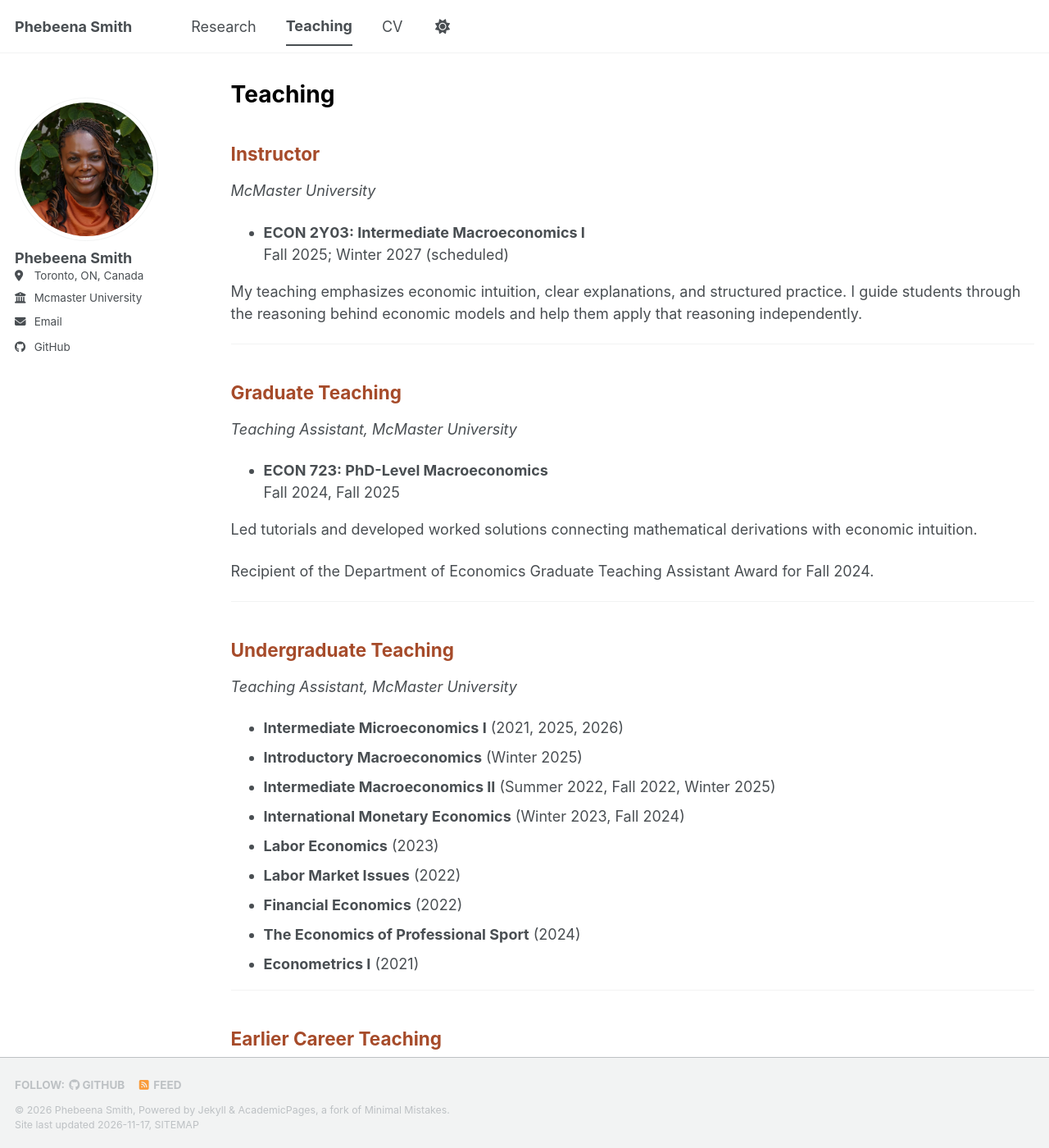
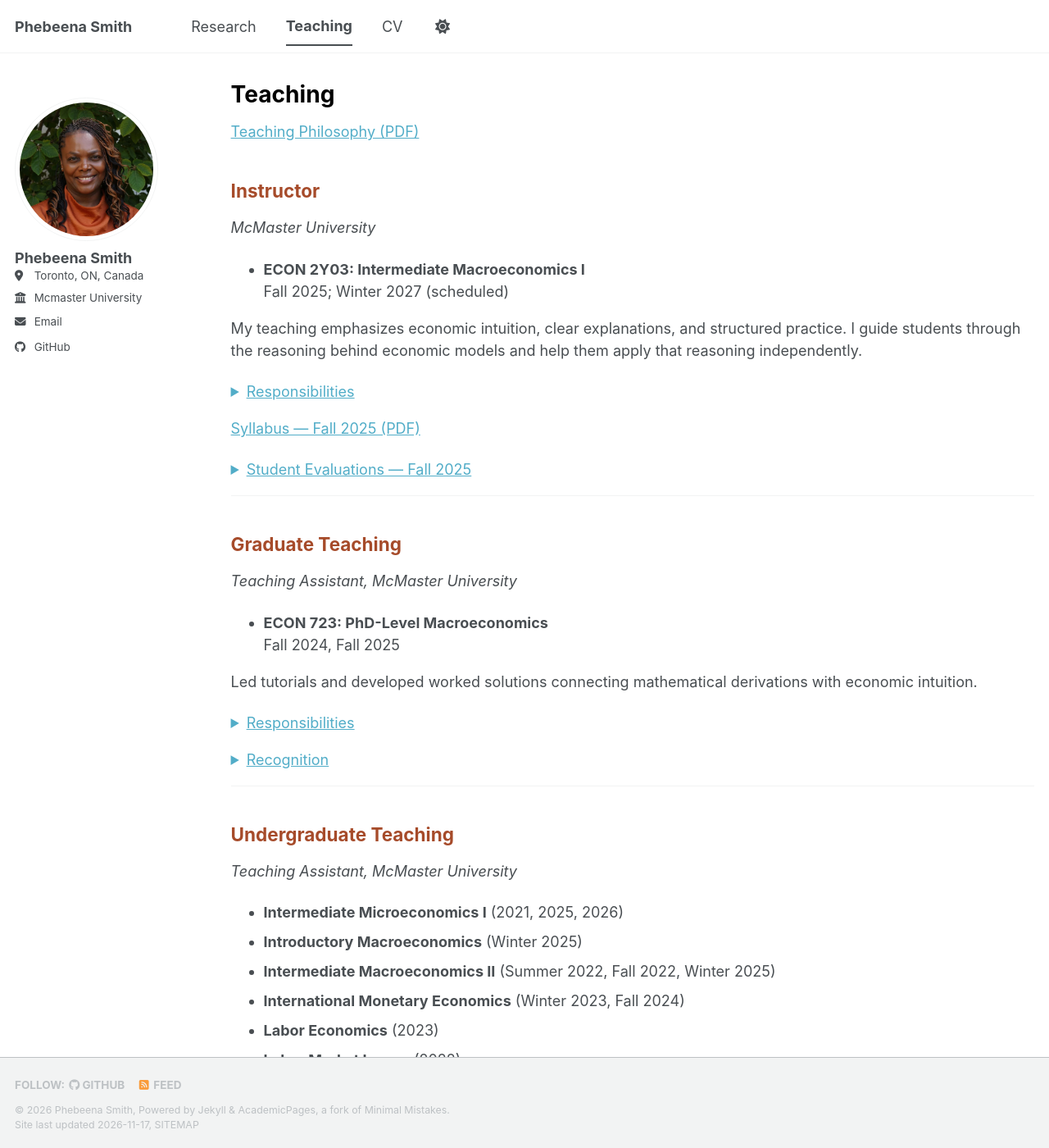
Before and after one commit to phebeenasmith/phebeenasmith.github.io, a Jekyll site: the page built from _pages/teaching.html, in a window 1280 px wide and 1400 px high. Shown: the whole window at 82% size. Built offline with Jekyll 4.4.1, drawn with Linux system fonts in a browser that asks for light colours; a style sheet for code colours, icons or effects is not loaded.

Commit message:
Update teaching.html

```diff
--- a/_pages/teaching.html
+++ b/_pages/teaching.html
@@ -9,9 +9,38 @@ author_profile: true
   .page__title {
     color: #000000 !important;
   }
+
+  .teaching-section-heading {
+    color: #A64B2A;
+  }
+
+  .teaching-institution {
+    color: #000000;
+  }
+
+  .teaching-details {
+    margin-bottom: 1em;
+  }
+
+  .teaching-details summary {
+    cursor: pointer;
+    color: #52adc8;
+    text-decoration: underline;
+  }
+
+  .teaching-file-link {
+    color: #52adc8;
+  }
 </style>
 
-<h2 style="color: #A64B2A;">Instructor</h2>
+<p>
+  <a class="teaching-file-link"
+     href="{{ '/files/Teaching_Philosophy_Phebeena_Smith.pdf' | relative_url }}">
+    Teaching Philosophy (PDF)
+  </a>
+</p>
+
+<h2 class="teaching-section-heading">Instructor</h2>
 
 <p><em>McMaster University</em></p>
 
@@ -29,9 +58,49 @@ author_profile: true
   independently.
 </p>
 
+<details class="teaching-details">
+  <summary>Responsibilities</summary>
+
+  <p>
+    As instructor of record for the Fall 2025 offering, I prepared
+    and delivered lectures, developed practice materials, designed
+    and graded assessments, managed the course site, communicated
+    course requirements, and calculated and submitted final grades.
+    My teaching emphasized economic intuition, model assumptions,
+    and analytical problem-solving.
+  </p>
+</details>
+
+<p>
+  <a class="teaching-file-link"
+     href="{{ '/files/ECON%202Y03%20C01%20Course%20Outline%20Fall%202025%20-%20Phebeena%20Smith.pdf' | relative_url }}">
+    Syllabus — Fall 2025 (PDF)
+  </a>
+</p>
+
+<details class="teaching-details">
+  <summary>Student Evaluations — Fall 2025</summary>
+
+  <ul>
+    <li>
+      <a class="teaching-file-link"
+         href="{{ '/files/Fall%202025%20Full%20Survey%20for%20ECON%202Y03%20C01%20(Phebeena%20Smith)_Student%20Evaluations.pdf' | relative_url }}">
+        Full Student Evaluation Report (PDF)
+      </a>
+    </li>
+
+    <li>
+      <a class="teaching-file-link"
+         href="{{ '/files/Fall_2025_Senate_Mandated_Question_ECON_2Y03_C01_(Phebeena_Smith).pdf' | relative_url }}">
+        Senate-Mandated Question Report (PDF)
+      </a>
+    </li>
+  </ul>
+</details>
+
 <hr>
 
-<h2 style="color: #A64B2A;">Graduate Teaching</h2>
+<h2 class="teaching-section-heading">Graduate Teaching</h2>
 
 <p><em>Teaching Assistant, McMaster University</em></p>
 
@@ -47,14 +116,31 @@ author_profile: true
   mathematical derivations with economic intuition.
 </p>
 
-<p>
-  Recipient of the Department of Economics Graduate Teaching
-  Assistant Award for Fall 2024.
-</p>
+<details class="teaching-details">
+  <summary>Responsibilities</summary>
+
+  <p>
+    Led tutorials, developed worked solutions, and guided students
+    through optimization and equilibrium analysis. My explanations
+    connected mathematical derivations with economic intuition,
+    emphasizing the economic question, relevant equilibrium
+    conditions, and the role of model assumptions. I also held
+    Zoom office hours.
+  </p>
+</details>
+
+<details class="teaching-details">
+  <summary>Recognition</summary>
+
+  <p>
+    Recipient of the Department of Economics Graduate Teaching
+    Assistant Award for Fall 2024.
+  </p>
+</details>
 
 <hr>
 
-<h2 style="color: #A64B2A;">Undergraduate Teaching</h2>
+<h2 class="teaching-section-heading">Undergraduate Teaching</h2>
 
 <p><em>Teaching Assistant, McMaster University</em></p>
 
@@ -107,9 +193,9 @@ author_profile: true
 
 <hr>
 
-<h2 style="color: #A64B2A;">Earlier Career Teaching</h2>
+<h2 class="teaching-section-heading">Earlier Career Teaching</h2>
 
-<h3 style="color: #000000;">Knox Community College, Jamaica</h3>
+<h3 class="teaching-institution">Knox Community College, Jamaica</h3>
 
 <p><em>Full-Time Lecturer, 2008–2016</em></p>
 
@@ -120,7 +206,9 @@ author_profile: true
   contributing to curriculum development.
 </p>
 
-<h3 style="color: #000000;">University of the Commonwealth of the Caribbean, Jamaica</h3>
+<h3 class="teaching-institution">
+  University of the Commonwealth of the Caribbean, Jamaica
+</h3>
 
 <p><em>Part-Time Lecturer, 2012–2015</em></p>
 
@@ -129,7 +217,9 @@ author_profile: true
   and finance.
 </p>
 
-<h3 style="color: #000000;">Northern Caribbean University, Jamaica</h3>
+<h3 class="teaching-institution">
+  Northern Caribbean University, Jamaica
+</h3>
 
 <p><em>Part-Time Lecturer, 2012–2013</em></p>
 
@@ -138,7 +228,9 @@ author_profile: true
   and Performance Management.
 </p>
 
-<h3 style="color: #000000;">University of the West Indies, Mona, Jamaica</h3>
+<h3 class="teaching-institution">
+  University of the West Indies, Mona, Jamaica
+</h3>
 
 <p><em>Undergraduate Teaching Assistant, 2006–2008</em></p>
 
@@ -147,7 +239,7 @@ author_profile: true
   and assisted with grading.
 </p>
 
-<h3 style="color: #000000;">Studiosity</h3>
+<h3 class="teaching-institution">Studiosity</h3>
 
 <p><em>Economics and Accounting Specialist, 2017–2021</em></p>
 
```
